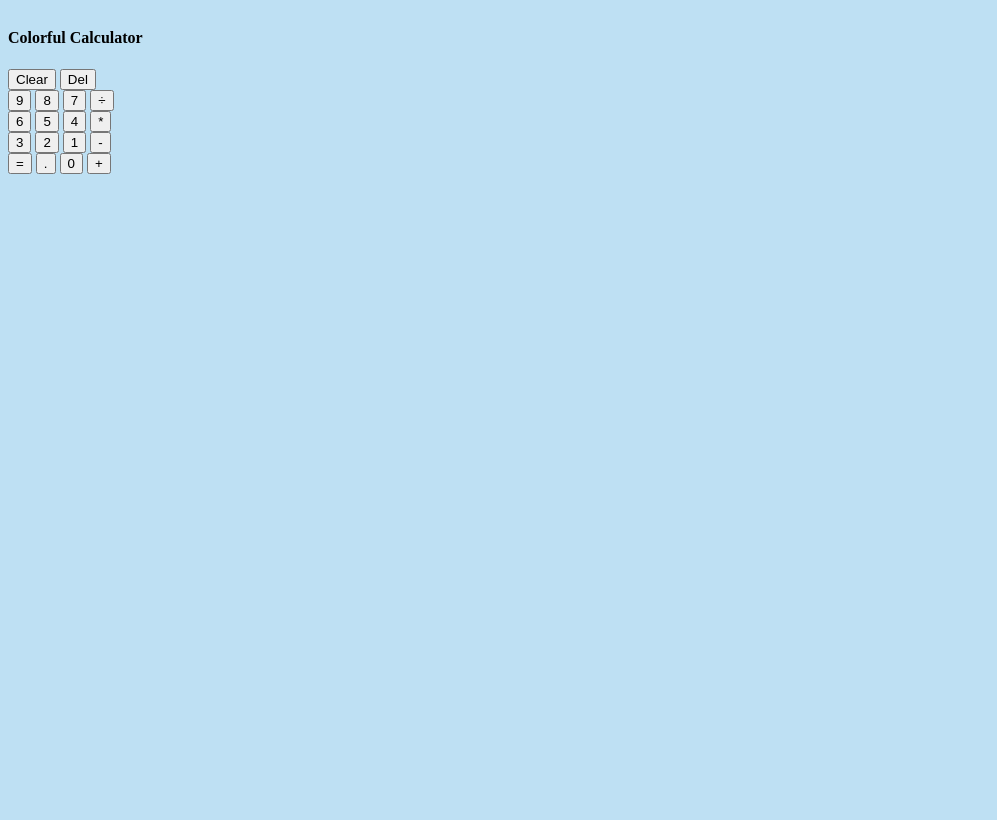
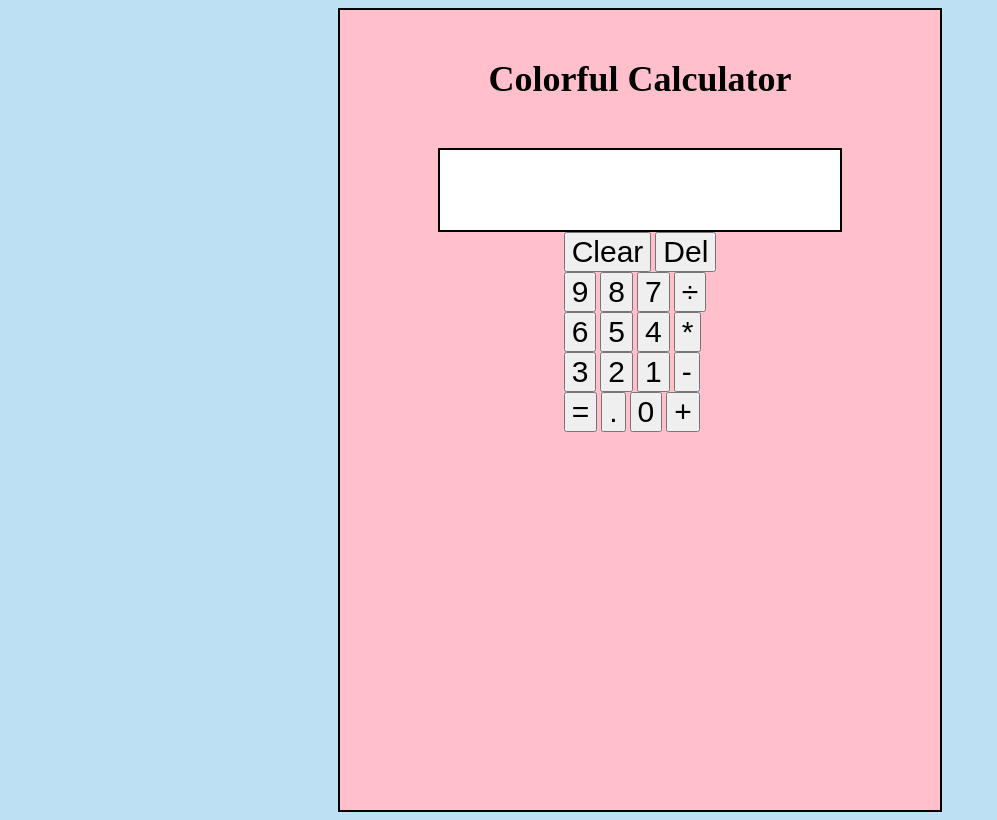
Before and after one commit to anastasia-tea/calculator, a plain HTML site: page index.html in a window 1280 px wide. Shown: the whole page, without its empty margins (0-997 px from the left). Drawn offline with Linux system fonts and the light colour scheme.

Commit message:
Flex styling

```diff
--- a/style.css
+++ b/style.css
@@ -2,21 +2,42 @@
 body {
     display: flex;
     flex-direction: column;
+    align-items: center;
     background-color: rgb(190, 224, 243);
+    font-family: serif;
 }
 
 .calculator {
-
+    display: flex;
+    flex-direction: column;
+    justify-content: flex-start;
+    align-items: center;
+    background-color: pink;
+    border: 2px solid black;
+    width: 600px;
+    height: 800px;
 }
 
 .name {
-
+    display: flex;
+    flex-direction: column;
+    justify-content: flex-start;
+    align-items: flex-start;
+    font-weight: bold;
+    font-size: 36px;
 }
 
 .display {
-
+    width: 400px;
+    height: 80px;
+    border: 2px solid black;
+    background-color: white;
 }
 
 .buttons {
 
 }
+
+button {
+    font-size: 30px;
+}
```
